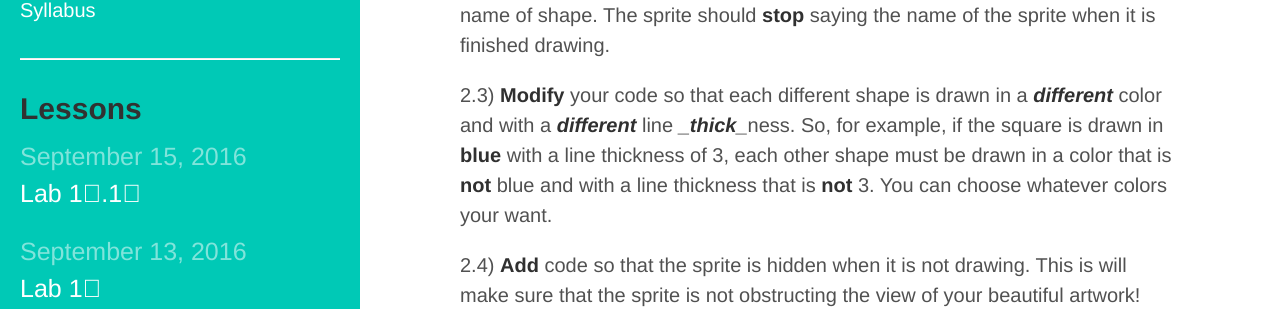
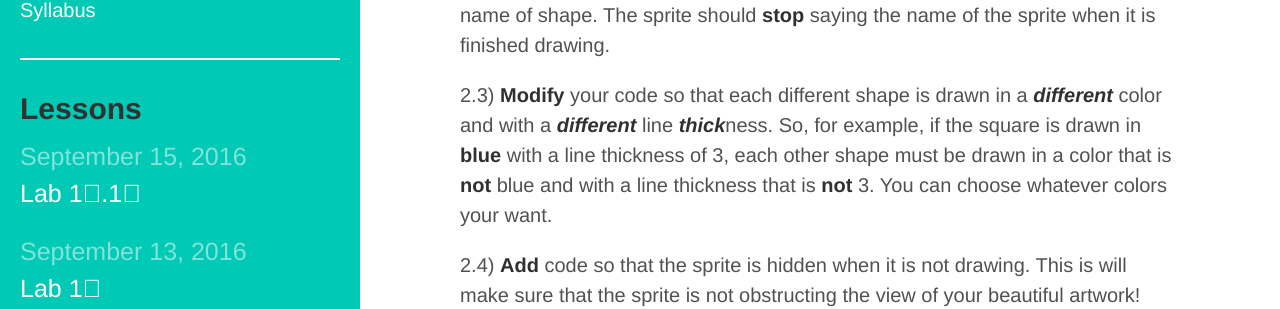
Before and after one commit to bensk/CS9, a Jekyll site: the page built from _posts/2016/2016-09-15-lab-1⃣-1⃣.md, in a window 1280 px wide and 900 px high, scrolled down 1122 px. Shown: the part 148-457 px from the top of the window. Built offline with Jekyll 4.4.1, drawn with Linux system fonts in a browser that asks for light colours; some web fonts are replaced; a style sheet for code colours, icons or effects is not loaded.

Commit message:
:fist: text

```diff
--- a/_posts/2016/2016-09-15-lab-1⃣-1⃣.md
+++ b/_posts/2016/2016-09-15-lab-1⃣-1⃣.md
@@ -58,6 +58,6 @@ You will probably want to draw a sketch of each to figure out the angles in each
 
 2.2) **Add code** so that as each shape is being drawn, the sprite is saying the name of shape. The sprite should **stop** saying the name of the sprite when it is finished drawing.
 
-2.3) **Modify** your code so that each different shape is drawn in a **_different_** color and with a **_different_** line ***_thick_***ness. So, for example, if the square is drawn in **blue** with a line thickness of 3, each other shape must be drawn in a color that is **not** blue and with a line thickness that is **not** 3. You can choose whatever colors your want.
+2.3) **Modify** your code so that each different shape is drawn in a **_different_** color and with a **_different_** line **_thick_**ness. So, for example, if the square is drawn in **blue** with a line thickness of 3, each other shape must be drawn in a color that is **not** blue and with a line thickness that is **not** 3. You can choose whatever colors your want.
 
 2.4) **Add** code so that the sprite is hidden when it is not drawing. This is will make sure that the sprite is not obstructing the view of your beautiful artwork!
```
